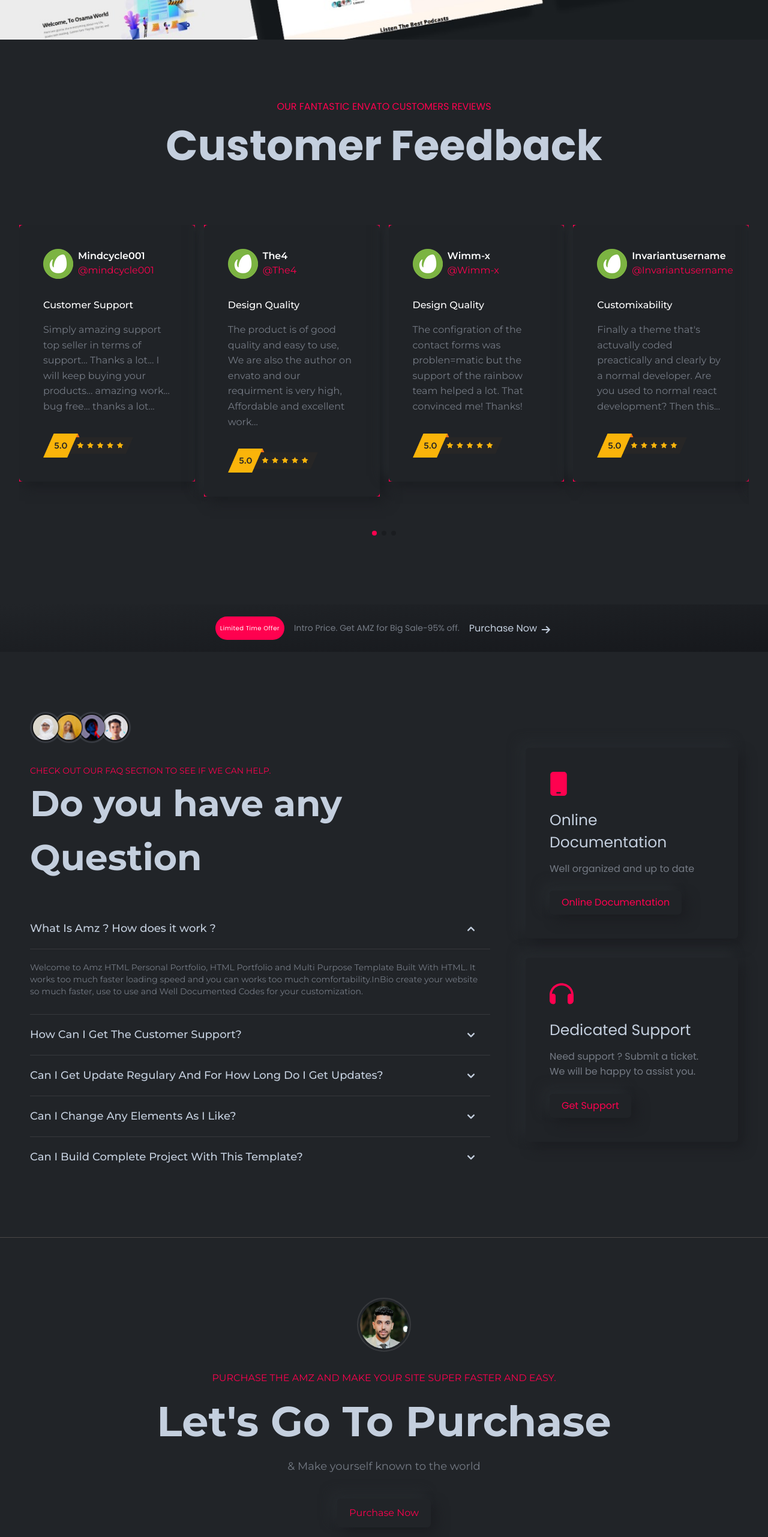
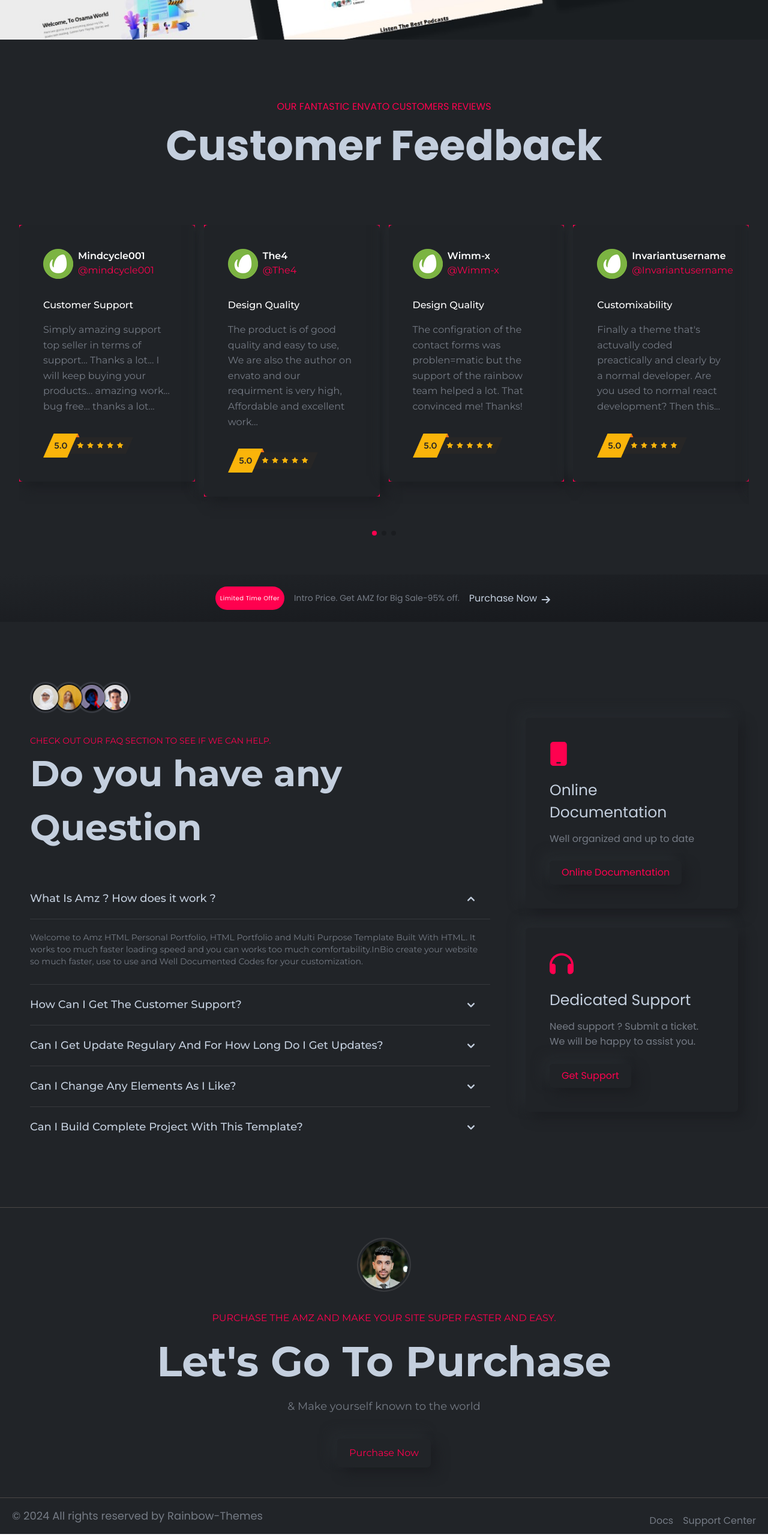
Before and after one commit to osama78s/_Portfolio, a React (Vite) app: page / in a window 1280 px wide. Shown: the part 6160-8723 px from the top of the page at 60% size. Built offline with nearby package versions, Linux system fonts and the light colour scheme.

Commit message:
Update Footer

```diff
--- a/src/Components/Contact/Contact.jsx
+++ b/src/Components/Contact/Contact.jsx
@@ -4,7 +4,7 @@ import logo from '../../assets/me.png'
 const Contact = () => {
     return (
         <>
-            <div className=' bg-section py-[100px] font-secondary'>
+            <div className=' bg-section py-[50px] font-secondary'>
                 <div className="container flex flex-col items-center justify-center px-[20px] text-center ">
                     <img className='w-[80px] md:w-[90px]  p-[3px] border-2 border-nav rounded-full' src={logo} alt='Logo' />
                     <p className='text-primary mt-8 text-[13px] sm:text-[14px] md:text-[16px]'>PURCHASE THE AMZ AND MAKE YOUR SITE SUPER FASTER AND EASY.</p>
--- a/src/Components/Footer/Footer.jsx
+++ b/src/Components/Footer/Footer.jsx
@@ -4,7 +4,7 @@ const Footer = () => {
     const date = new Date().getFullYear();
 
     return (
-        <div className=' bg-section py-[20px] font-primary'>
+        <div className=' bg-section py-[10px] font-primary'>
             <div className="container px-0 md:px-[20px] text-center md:flex md:justify-between md:items-center">
                 <span className='text-p text-sm sm:text-lg '>© <span>{date}</span> All rights reserved by Rainbow-Themes</span>
                 <div className=" flex gap-4 justify-center mt-4">
--- a/src/Components/Swiper/Swiper.jsx
+++ b/src/Components/Swiper/Swiper.jsx
@@ -11,7 +11,7 @@ import './Swiper.css'
 
 const SwiperCom = () => {
     return (
-        <div className='bg-section py-[100px] font-primary'  id='friendly'>
+        <div className='bg-section pt-[100px] pb-[50px] font-primary' id='friendly'>
             <div className="text-center mb-10 lg:mb-20">
                 <p className='text-primary text-[12px] sm:text-sm md:text-base'>OUR FANTASTIC ENVATO CUSTOMERS REVIEWS</p>
                 <h1 className='text-heading text-[35px] sm:text-[50px] md:text-[70px] font-bold'>Customer Feedback</h1>
```
